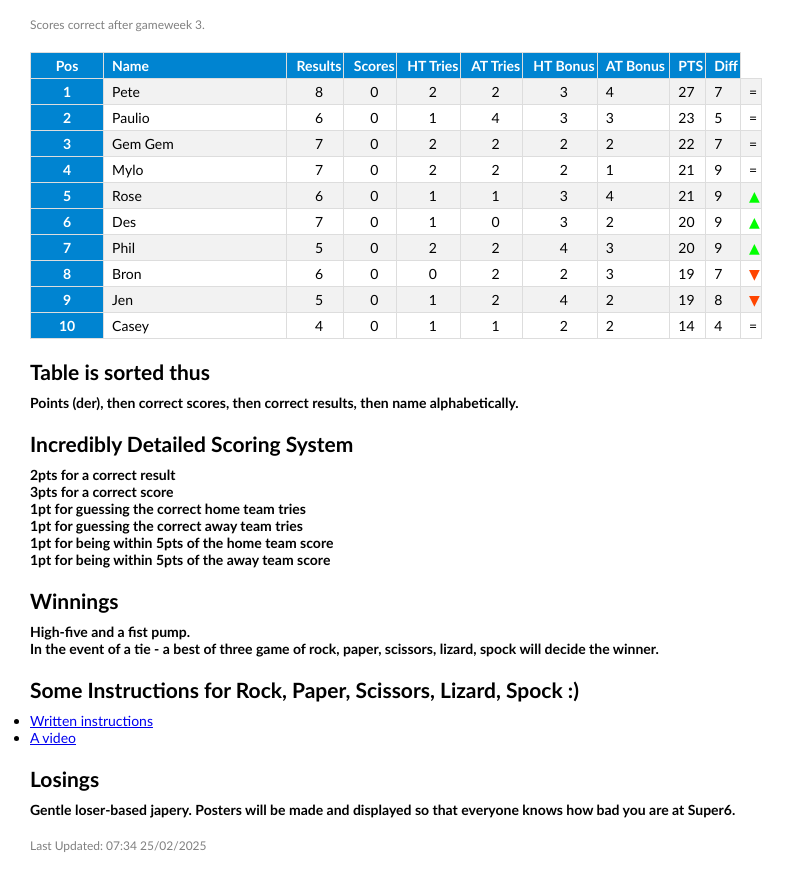
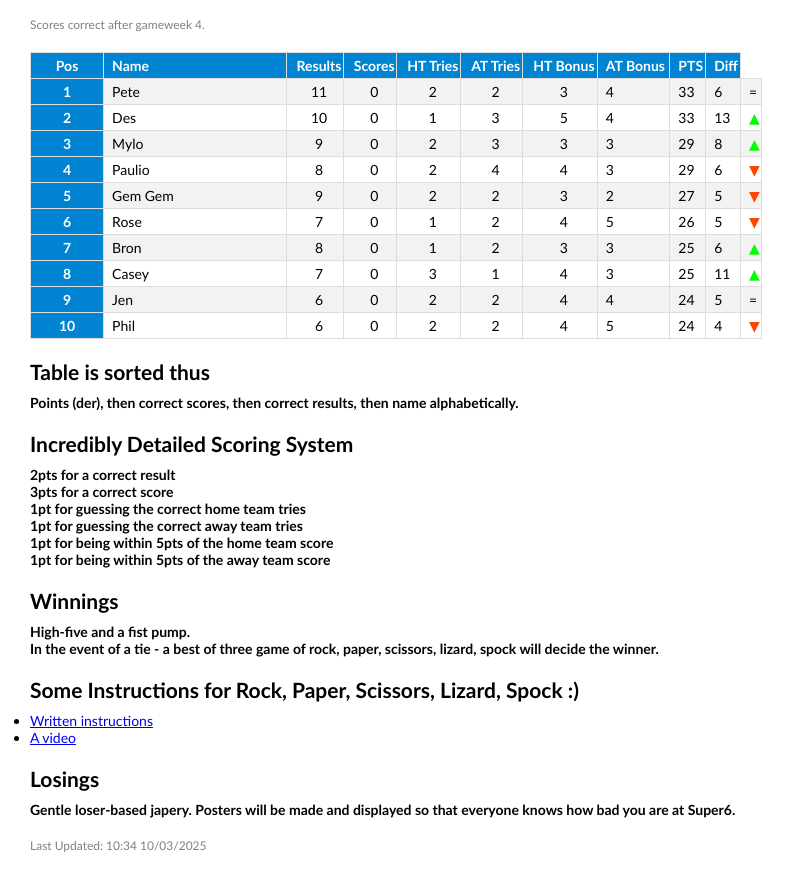
Before and after one commit to paulio84/super6, a plain HTML site: page index.html in a window 1280 px wide. Shown: the part 67-950 px from the top of the page, without its empty margins (0-811 px from the left). Drawn offline with Linux system fonts and the light colour scheme.

Commit message:
updated for GW4

```diff
--- a/index.html
+++ b/index.html
@@ -15,23 +15,23 @@
 <body>
   <h1>Terry's Rugby Six Nations Super 6 Thing</h1>
 
-  <p class="updated correct">Scores correct after gameweek 3.</p>
+  <p class="updated correct">Scores correct after gameweek 4.</p>
 
   <table>
     <tr><th>Pos</th><th>Name</th><th>Results</th><th>Scores</th><th>HT Tries</th><th>AT Tries</th><th>HT Bonus</th><th>AT Bonus</th><th>PTS</th><th>Diff</th></tr>
 
     <!-- <tr class="champ"> -->
     <!--    Pos             Name            Result      Scores    HT Tries    AT Tries     HT Bonues      AT Bonus      PTS         Diff                 Movement        -->
-    <tr> <td>1 </td>   <td>Pete</td>      <td>8</td>  <td>0</td> <td>2</td>   <td>2</td>   <td>3</td>    <td>4</td>  <td>27</td> <td>7</td> <td><span class="s">=</span></td>  </tr>
-	<tr> <td>2 </td>   <td>Paulio</td>    <td>6</td>  <td>0</td> <td>1</td>   <td>4</td>   <td>3</td>    <td>3</td>  <td>23</td> <td>5</td> <td><span class="s">=</span></td>  </tr>
-	<tr> <td>3 </td>   <td>Gem Gem</td>   <td>7</td>  <td>0</td> <td>2</td>   <td>2</td>   <td>2</td>    <td>2</td>  <td>22</td> <td>7</td> <td><span class="s">=</span></td>  </tr>
-    <tr> <td>4 </td>   <td>Mylo</td>      <td>7</td>  <td>0</td> <td>2</td>   <td>2</td>   <td>2</td>    <td>1</td>  <td>21</td> <td>9</td> <td><span class="s">=</span></td>  </tr>
-    <tr> <td>5 </td>   <td>Rose</td>      <td>6</td>  <td>0</td> <td>1</td>   <td>1</td>   <td>3</td>    <td>4</td>  <td>21</td> <td>9</td> <td><span class="u">▲</span></td>  </tr>
-    <tr> <td>6 </td>   <td>Des</td>       <td>7</td>  <td>0</td> <td>1</td>   <td>0</td>   <td>3</td>    <td>2</td>  <td>20</td> <td>9</td> <td><span class="u">▲</span></td>  </tr>
-    <tr> <td>7 </td>   <td>Phil</td>      <td>5</td>  <td>0</td> <td>2</td>   <td>2</td>   <td>4</td>    <td>3</td>  <td>20</td> <td>9</td> <td><span class="u">▲</span></td>  </tr>
-    <tr> <td>8 </td>   <td>Bron</td>      <td>6</td>  <td>0</td> <td>0</td>   <td>2</td>   <td>2</td>    <td>3</td>  <td>19</td> <td>7</td> <td><span class="d">▼</span></td>  </tr>
-    <tr> <td>9 </td>   <td>Jen</td>       <td>5</td>  <td>0</td> <td>1</td>   <td>2</td>   <td>4</td>    <td>2</td>  <td>19</td> <td>8</td> <td><span class="d">▼</span></td>  </tr>
-    <tr> <td>10</td>   <td>Casey</td>     <td>4</td>  <td>0</td> <td>1</td>   <td>1</td>   <td>2</td>    <td>2</td>  <td>14</td> <td>4</td> <td><span class="s">=</span></td>  </tr>
+    <tr> <td>1 </td>   <td>Pete</td>      <td>11</td>  <td>0</td> <td>2</td>   <td>2</td>   <td>3</td>    <td>4</td>  <td>33</td> <td>6</td> <td><span class="s">=</span></td>  </tr>
+    <tr> <td>2 </td>   <td>Des</td>       <td>10</td>  <td>0</td> <td>1</td>   <td>3</td>   <td>5</td>    <td>4</td>  <td>33</td> <td>13</td> <td><span class="u">▲</span></td>  </tr>
+    <tr> <td>3 </td>   <td>Mylo</td>      <td>9</td>  <td>0</td> <td>2</td>   <td>3</td>   <td>3</td>    <td>3</td>  <td>29</td> <td>8</td> <td><span class="u">▲</span></td>  </tr>
+	  <tr> <td>4 </td>   <td>Paulio</td>    <td>8</td>  <td>0</td> <td>2</td>   <td>4</td>   <td>4</td>    <td>3</td>  <td>29</td> <td>6</td> <td><span class="d">▼</span></td>  </tr>
+	  <tr> <td>5 </td>   <td>Gem Gem</td>   <td>9</td>  <td>0</td> <td>2</td>   <td>2</td>   <td>3</td>    <td>2</td>  <td>27</td> <td>5</td> <td><span class="d">▼</span></td>  </tr>
+    <tr> <td>6 </td>   <td>Rose</td>      <td>7</td>  <td>0</td> <td>1</td>   <td>2</td>   <td>4</td>    <td>5</td>  <td>26</td> <td>5</td> <td><span class="d">▼</span></td>  </tr>
+    <tr> <td>7 </td>   <td>Bron</td>      <td>8</td>  <td>0</td> <td>1</td>   <td>2</td>   <td>3</td>    <td>3</td>  <td>25</td> <td>6</td> <td><span class="u">▲</span></td>  </tr>
+    <tr> <td>8 </td>   <td>Casey</td>     <td>7</td>  <td>0</td> <td>3</td>   <td>1</td>   <td>4</td>    <td>3</td>  <td>25</td> <td>11</td> <td><span class="u">▲</span></td>  </tr>
+    <tr> <td>9 </td>   <td>Jen</td>       <td>6</td>  <td>0</td> <td>2</td>   <td>2</td>   <td>4</td>    <td>4</td>  <td>24</td> <td>5</td> <td><span class="s">=</span></td>  </tr>
+    <tr> <td>10 </td>  <td>Phil</td>      <td>6</td>  <td>0</td> <td>2</td>   <td>2</td>   <td>4</td>    <td>5</td>  <td>24</td> <td>4</td> <td><span class="d">▼</span></td>  </tr>
 
   </table>
   <!--<p>* Position in brackets denotes the position after the groups.</p>-->
@@ -60,7 +60,7 @@
   <h2>Losings</h2>
   <h4>Gentle loser-based japery.  Posters will be made and displayed so that everyone knows how bad you are at Super6.</h4>
 
-  <p class="updated">Last Updated: 07:34 25/02/2025</p>
+  <p class="updated">Last Updated: 10:34 10/03/2025</p>
 </body>
 
 </html>
```
